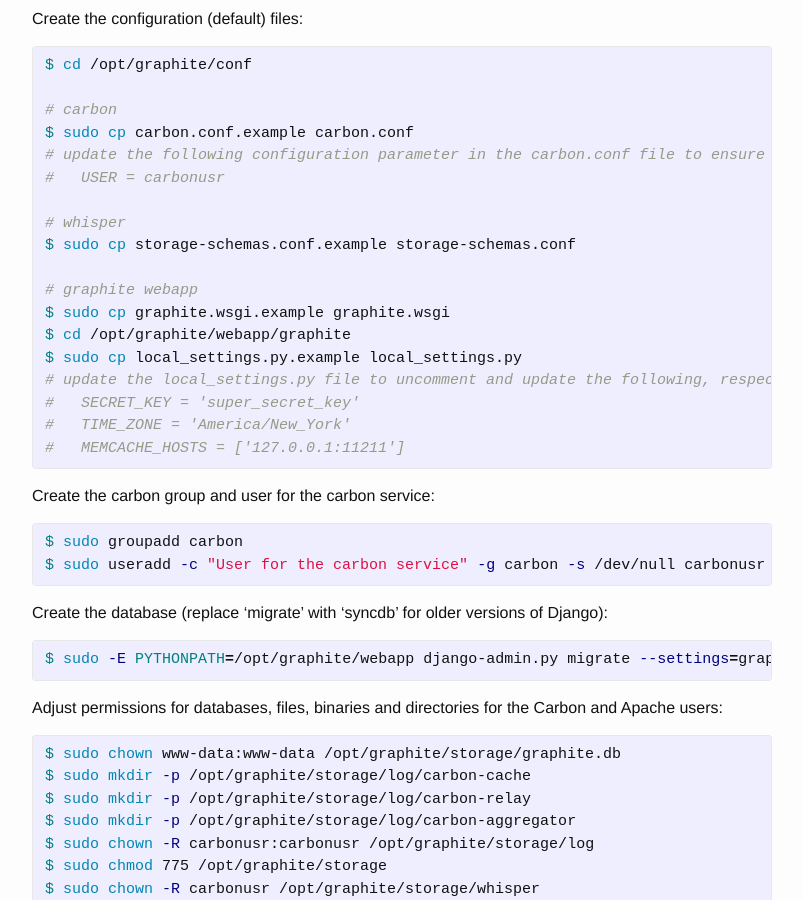
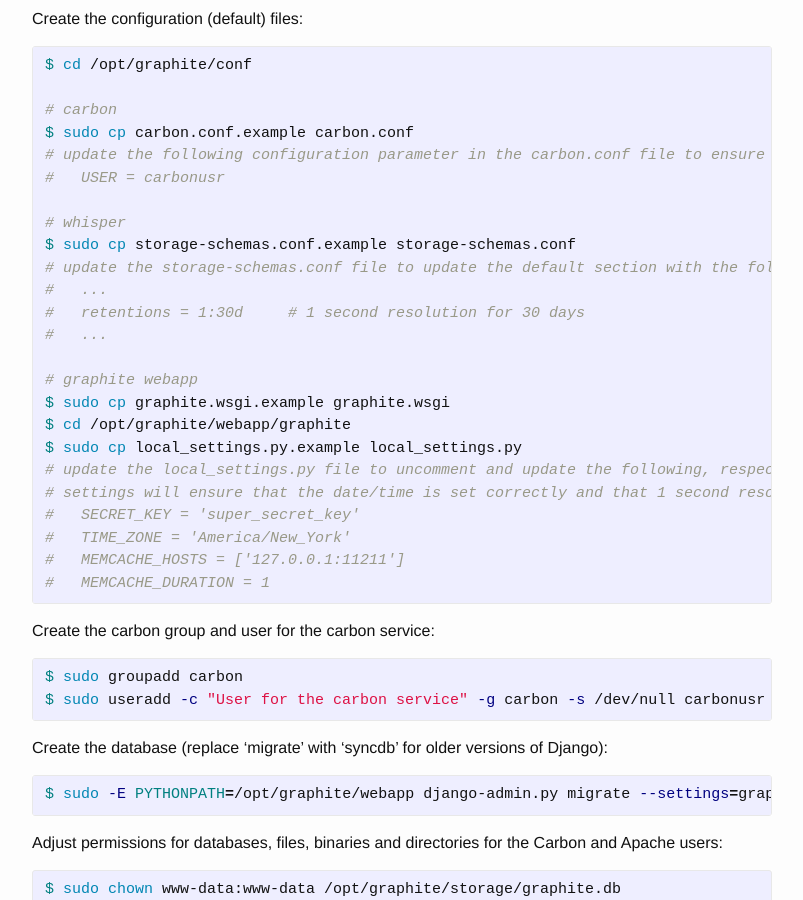
Before and after one commit to jekhokie/jekhokie.github.io, a Jekyll site: the page built from _posts/2016-08-22-installing-graphite.markdown, in a window 1280 px wide and 900 px high, scrolled down 1600 px. Shown: the whole window, without its empty margins (238-1041 px from the left). Built offline with Jekyll 4.4.1, drawn with Linux system fonts in a browser that asks for light colours.

Commit message:
Update Blogs for Statsd/Graphite 1 Second Res
Update the Statsd and Graphite blog posts to include 1 second resolution
configurations.

```diff
--- a/_posts/2016-08-22-installing-graphite.markdown
+++ b/_posts/2016-08-22-installing-graphite.markdown
@@ -82,15 +82,21 @@
 
 # whisper
 $ sudo cp storage-schemas.conf.example storage-schemas.conf
+# update the storage-schemas.conf file to update the default section with the following, which allows 1 second resolution
+#   ...
+#   retentions = 1:30d     # 1 second resolution for 30 days
+#   ...
 
 # graphite webapp
 $ sudo cp graphite.wsgi.example graphite.wsgi
 $ cd /opt/graphite/webapp/graphite
 $ sudo cp local_settings.py.example local_settings.py
-# update the local_settings.py file to uncomment and update the following, respective to your environment:
+# update the local_settings.py file to uncomment and update the following, respective to your environment. These
+# settings will ensure that the date/time is set correctly and that 1 second resolution is possible
 #   SECRET_KEY = 'super_secret_key'
 #   TIME_ZONE = 'America/New_York'
 #   MEMCACHE_HOSTS = ['127.0.0.1:11211']
+#   MEMCACHE_DURATION = 1
 {% endhighlight %}
 
 Create the carbon group and user for the carbon service:
--- a/_posts/2016-08-22-installing-statsd-for-graphite.markdown
+++ b/_posts/2016-08-22-installing-statsd-for-graphite.markdown
@@ -50,7 +50,7 @@
 $ cd /opt/statsd
 $ sudo vim exampleConfig.js
 # ensure at least the following values are specified
-# assumes graphite is running on the same host, and sets log levels to DEBUG
+# assumes graphite is running on the same host, grants 1 second resolution, and sets log levels to DEBUG
 #   {
 #       graphitePort: 2003,
 #     , graphiteHost: "localhost"
```
Also changed, not shown: other parts of _posts/2016-08-22-installing-statsd-for-graphite.markdown (+1 -0 lines).
